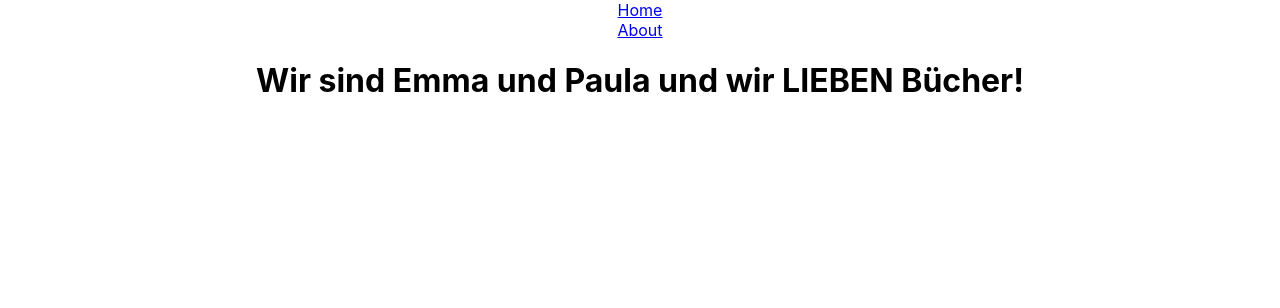
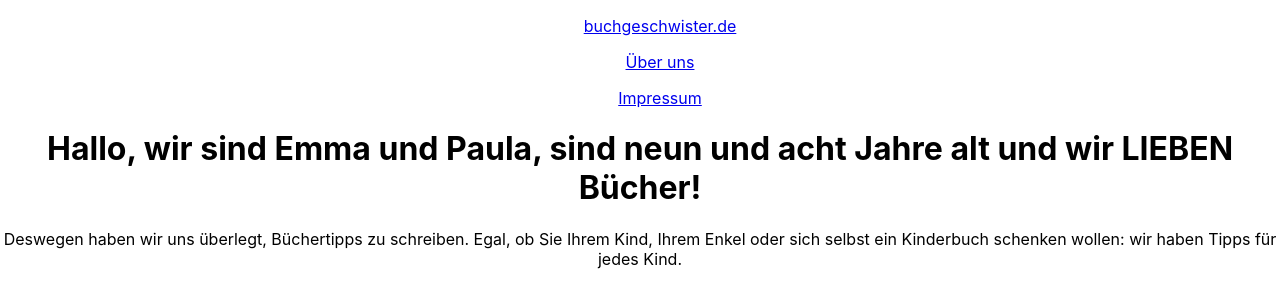
Before and after one commit to LisaJK/buchgeschwister, a React (Create React App) app: page /about in a window 1280 px wide. Shown: the top 308 px of the page. Built offline with nearby package versions, Linux system fonts and the light colour scheme.

Commit message:
enzyme added

```diff
--- a/package.json
+++ b/package.json
@@ -22,5 +22,9 @@
     "not dead",
     "not ie <= 11",
     "not op_mini all"
-  ]
+  ],
+  "devDependencies": {
+    "enzyme": "^3.7.0",
+    "enzyme-adapter-react-16": "^1.6.0"
+  }
 }
--- a/src/App.js
+++ b/src/App.js
@@ -2,6 +2,7 @@ import React, {Component} from 'react';
 import {BrowserRouter as Router, Link, Route} from 'react-router-dom';
 import Home from './components/Home';
 import About from './components/About';
+import Impressum from './components/Impressum';
 
 
 import './App.css';
@@ -12,10 +13,18 @@ class App extends Component {
             <div className="App">
                 <Router>
                     <div>
-                        <Link to="/">Home</Link><br/>
-                        <Link to="/about">About</Link>
+                        <ul>
+                            <Link to="/">buchgeschwister.de</Link>
+                        </ul>
+                        <ul>
+                            <Link to="/about">Über uns</Link>
+                        </ul>
+                        <ul>
+                            <Link to="/impressum">Impressum</Link>
+                        </ul>
                         <Route exact path="/" component={Home}/>
                         <Route path="/about" component={About}/>
+                        <Route path="/impressum" component={Impressum}/>
                     </div>
                 </Router>
             </div>
--- a/src/components/About.js
+++ b/src/components/About.js
@@ -1,10 +1,13 @@
-import React, { Component } from 'react';
+import React, {Component} from 'react';
 
 class About extends Component {
     render() {
         return (
             <div className="About">
-                <h1>Wir sind Emma und Paula und wir LIEBEN Bücher!</h1>
+                <h1>Hallo, wir sind Emma und Paula, sind neun und acht Jahre alt und wir LIEBEN Bücher!</h1>
+                Deswegen haben wir uns überlegt, Büchertipps zu schreiben. Egal, ob Sie Ihrem Kind, Ihrem Enkel oder
+                sich selbst
+                ein Kinderbuch schenken wollen: wir haben Tipps für jedes Kind.
             </div>
         );
     }
--- /dev/null
+++ b/src/components/Book.js
@@ -0,0 +1,15 @@
+import React, { Component } from 'react';
+
+class Book extends Component {
+    render() {
+        return (
+            <div className="Book">
+                <h2>{this.props.title}</h2>
+                <img height="200px" src={this.props.img}/><br/>
+                {this.props.content}
+            </div>
+        );
+    }
+}
+
+export default Book;
--- a/src/components/Home.js
+++ b/src/components/Home.js
@@ -1,10 +1,14 @@
-import React, { Component } from 'react';
+import React, {Component} from 'react';
+import Book from './Book';
 
 class Home extends Component {
     render() {
         return (
             <div className="Home">
                 <h1>Willkommen auf buchgeschwister.de!</h1>
+                <Book title={"Harry Potter und der Stein der Weisen"}
+                      content={"Darum geht es:"}
+                      img={'https://vignette.wikia.nocookie.net/harrypotter/images/c/c8/Limitierte-Taschenbuchausgabe-Harry-Potter-und-der-Stein-der-Weisen_19_E10134_40.jpg/revision/latest?cb=20161031190502'}/>
             </div>
         );
     }
--- /dev/null
+++ b/src/components/Impressum.js
@@ -0,0 +1,13 @@
+import React, { Component } from 'react';
+
+class Impressum extends Component {
+    render() {
+        return (
+            <div className="Impressum">
+                <h1>Impressum</h1>
+            </div>
+        );
+    }
+}
+
+export default Impressum;
```
Also changed, not shown: src/setupTests.js (added, +3 -0 lines), 2 other files (tests, documents, lock files or other folders).
